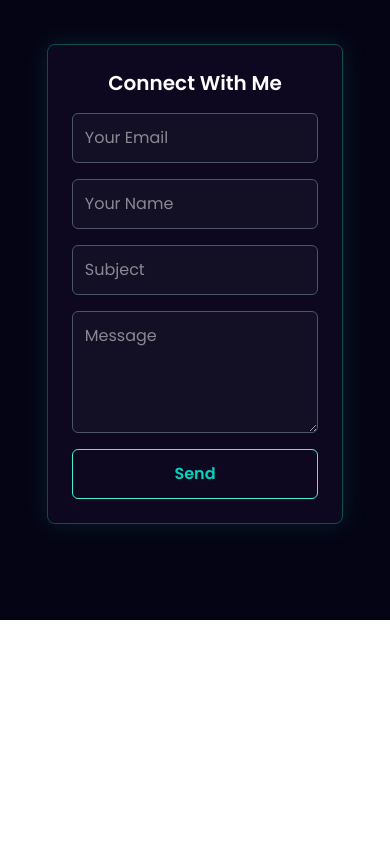
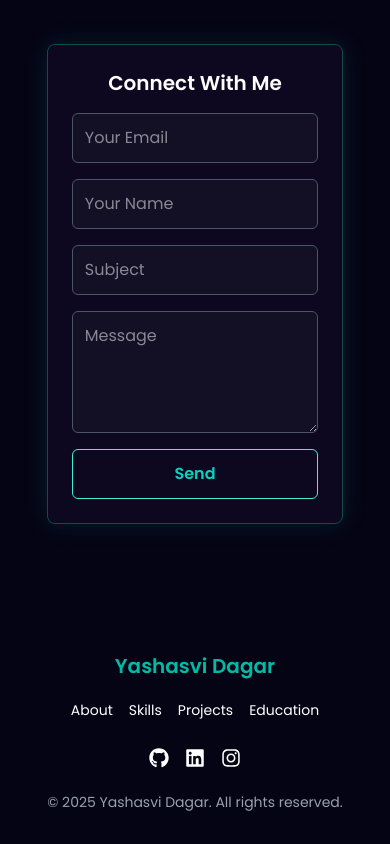
Before and after one commit to YashasviDagar/Yashasvi-D-Portfolio, a React (Vite) app in the folder myportfolio/: page / in a window 390 px wide. Shown: the part 8086-8930 px from the top of the page. Before the commit the page ends 8706 px from the top, so only its background shows below. Built offline with nearby package versions, Linux system fonts and the light colour scheme.

Commit message:
FOOTER Section

```diff
--- a/myportfolio/src/components/Footer/Footer.jsx
+++ b/myportfolio/src/components/Footer/Footer.jsx
@@ -1,11 +1,76 @@
-import React from 'react'
+import React from "react";
+import { FaLinkedin, FaInstagram, FaGithub } from "react-icons/fa";
 
 const Footer = () => {
+  // Smooth scroll function
+  // Handles navigation button clicks and scrolls to section smoothly
+  const handleScroll = (sectionId) => {
+    const section = document.getElementById(sectionId);
+
+    // Get section from DOM using its id (about, skills, etc.)
+    if (section) {
+      section.scrollIntoView({ behavior: "smooth" });
+      // Smooth scrolling improves UX instead of instant jump
+    }
+  };
+
   return (
-    <div>
+    <footer className="text-white py-8 px-[12vw] md:px-[7vw] lg:px-[20vw]">
+      <div className="container mx-auto text-center">
 
-    </div>
-  )
-}
+        {/* Branding / Name */}
+        <h2 className="text-xl font-semibold text-teal-500">
+          Yashasvi Dagar
+        </h2>
 
-export default Footer
+        {/* Navigation Links */}
+        {/* Buttons used for in-page navigation using scrollIntoView */}
+        <nav className="flex flex-wrap justify-center space-x-4 sm:space-x-6 mt-4">
+          {[
+            { name: "About", id: "about" },
+            { name: "Skills", id: "skills" },
+            // { name: "Experience", id: "experience" },
+            { name: "Projects", id: "work" },
+            { name: "Education", id: "education" },
+          ].map((item, index) => (
+            <button
+              key={index}
+              onClick={() => handleScroll(item.id)}
+              className="hover:text-teal-500 text-sm sm:text-base my-1"
+            >
+              {item.name}
+            </button>
+          ))}
+        </nav>
+
+        {/* Social Links */}
+        {/* External links open in new tab with security attributes */}
+        <div className="flex flex-wrap justify-center space-x-4 mt-6">
+          {[
+            { icon: <FaGithub />, link: "https://github.com/YashasviDagar" },
+            { icon: <FaLinkedin />, link: "https://www.linkedin.com/in/yashasvidagar/" },
+            { icon: <FaInstagram />, link: "https://www.instagram.com/iykykprints/" },
+          ].map((item, index) => (
+            <a
+              key={index}
+              href={item.link}
+              target="_blank"
+              rel="noopener noreferrer"
+              className="text-xl hover:text-teal-500 transition-transform transform hover:scale-110"
+            >
+              {item.icon}
+            </a>
+          ))}
+        </div>
+
+        {/* Copyright */}
+        <p className="text-sm text-gray-400 mt-6">
+          © 2025 Yashasvi Dagar. All rights reserved.
+        </p>
+
+      </div>
+    </footer>
+  );
+};
+
+export default Footer;
```
